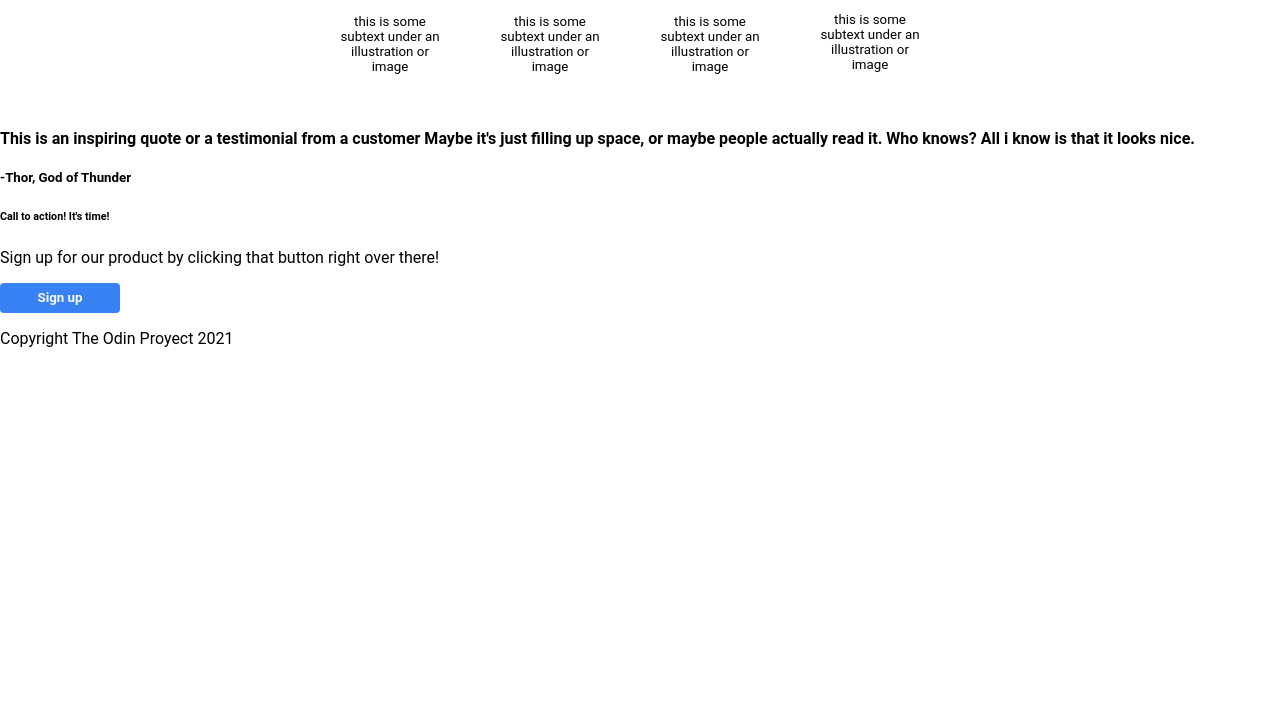
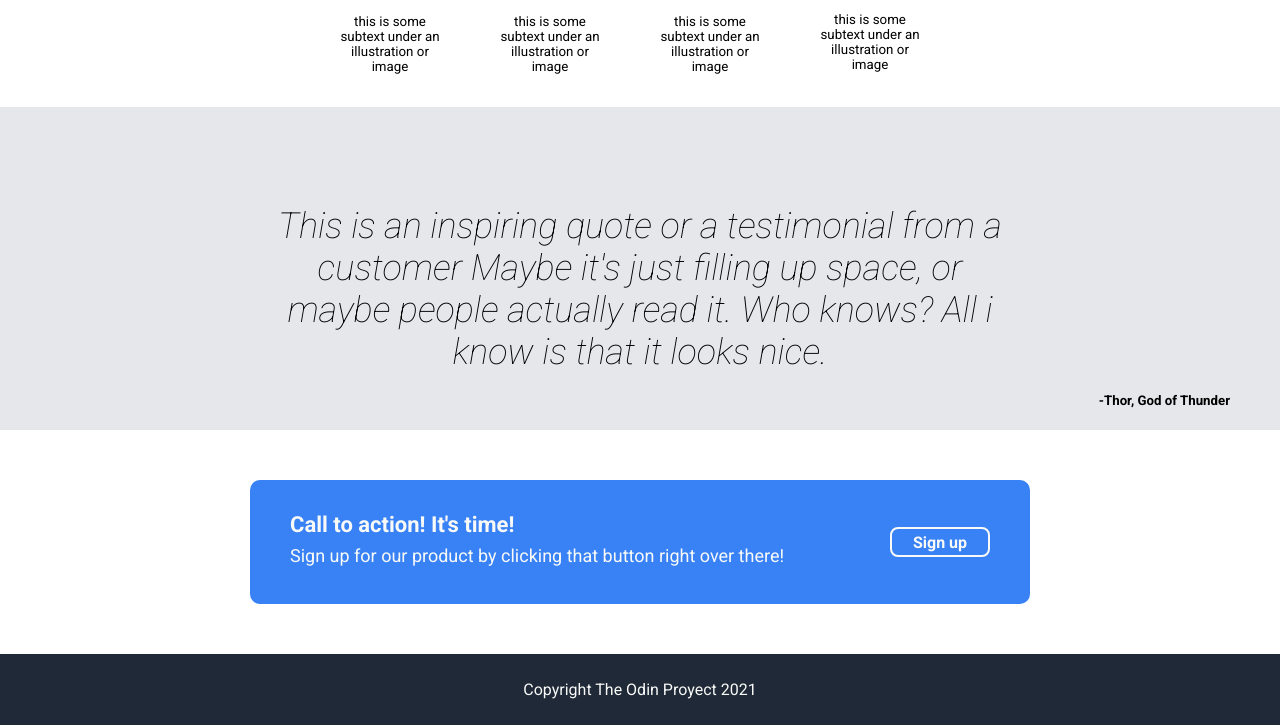
Before and after one commit to chopanga91/landing_page, a plain HTML site: page index.html in a window 1280 px wide. Shown: the part 802-1527 px from the top of the page. Before the commit the page ends 1166 px from the top, so only its background shows below. Drawn offline with Linux system fonts and the light colour scheme.

Commit message:
version final

```diff
--- a/index.html
+++ b/index.html
@@ -6,6 +6,9 @@
     <meta name="viewport" content="width=device-width, initial-scale=1.0">
     <title>Landing Page The Odin Proyect</title>
     <link rel="stylesheet" href="style.css">
+    <link rel="preconnect" href="https://fonts.googleapis.com">
+<link rel="preconnect" href="https://fonts.gstatic.com" crossorigin>
+<link href="https://fonts.googleapis.com/css2?family=Roboto:ital,wght@0,100;0,300;0,400;0,500;0,700;1,100&display=swap" rel="stylesheet">
 </head>
 <body>
   <div class="headerycont1">
@@ -15,9 +18,9 @@
             <p class="logo-text">Cleopatra</p>
         </div>
             <ul>
-             <li><a href="">header link 1</a></li>
-             <li><a href="">header link 2</a></li>
-             <li><a href="">header link 3</a></li>
+             <li><a href="">Inicio</a></li>
+             <li><a href="">Productos</a></li>
+             <li><a href="">Contacto</a></li>
          </ul>
 
     </header>
@@ -27,7 +30,7 @@
         <p class="hero-secondary-text">This website has some subtext that goes here under the main title.
             It's a smaller font and the color is lower contrast
         </p>
-        <button>Sign up</button>
+        <button class="cont1-button">Sign up</button>
       </div>
          <img class="imagen-principal" src="centralnuclear.jpg" alt="imagenprincipal">
         </div>
@@ -67,9 +70,11 @@
         <h5><strong>-Thor, God of Thunder</strong></h5>
     </div>
     <div class="contenido4">
-        <h6>Call to action! It's time!</h6>
-        <p>Sign up for our product by clicking that button right over there!</p>
-        <button>Sign up</button>
+      <div class="cont4-left">
+        <h6><strong>Call to action! It's time!</strong></h6>
+        <p class="cont4-text">Sign up for our product by clicking that button right over there!</p>
+      </div>
+        <button class="cont4-button">Sign up</button>
     </div>
     <footer>
         <p>Copyright The Odin Proyect 2021</p>
--- a/style.css
+++ b/style.css
@@ -16,7 +16,7 @@ header {
 ul {
     padding-right: 30px;
     display: flex;
-    gap: 10px;
+    gap: 15px;
     list-style: none;
     font-size: 18px;
     color: #e5e7eb;
@@ -96,7 +96,7 @@ h1 {
 .hero-secondary-text {
     margin: 5;
 }
-button {
+.cont1-button {
     width: 120px;
     height: 30px;
     padding: 4px;
@@ -137,3 +137,95 @@ h2 {
     margin: auto;
     text-align: center;
 }
+
+
+.contenido3 {
+
+    background-color: #e5e7eb;
+    display: flex;
+    flex-direction: column;
+    justify-content: center;
+    align-items: center;
+    text-align: center;
+
+}
+h4 {
+    font-size: 36px;
+    font-style: italic;
+    font-weight: 100;
+    font-family: 'Roboto';
+    max-width: 750px;
+    padding: 50px 50px 0px 50px;
+    margin-bottom: 20px;
+}
+h5 {
+    padding-top: 0px;
+    padding-right: 50px;
+    margin-top: 0px;
+    align-self: flex-end;
+    max-width: 750px;
+    font-family: 'Roboto';
+    font-weight: lighter;
+
+
+}
+
+
+
+.contenido4 {
+    padding: 20px 40px;
+    margin: 50px auto;
+    background-color: #3882f6;
+    border-style: none;
+    border-radius: 10px;
+    display: flex;
+    align-items: center;
+    justify-content: space-between;
+    max-width: 700px;
+
+
+}
+h6,
+.cont4-text,
+.cont4-button {
+    color: #F9FAF8;
+}
+h6 {
+    margin-top: 12px;
+    font-family: 'Roboto';
+    font-size: 22px;
+    margin-bottom: 0;
+}
+.cont4-text {
+
+    font-family: 'Roboto';
+    font-weight: 400;
+    font-size: 18px;
+    margin-top:  8px;
+}
+
+.cont4-button {
+    width: 100px;
+    height: 30px;
+    padding: 4px;
+    border-color: #F9FAF8;
+    border-style: none;
+    border: 2px solid #F9FAF8;
+    border-radius: 8px;
+    background-color: #3882f6;
+    color: #f9faf8;
+    font-weight: bold;
+    font-size: 16px;
+
+}
+footer
+    {
+        background-color: #1F2937;
+        display: flex;
+        justify-content: center;
+        align-items: center;
+        margin: 0;
+        padding: 10px;
+        color: #F9FAF8;
+        font-family:'Roboto';
+    }
```
